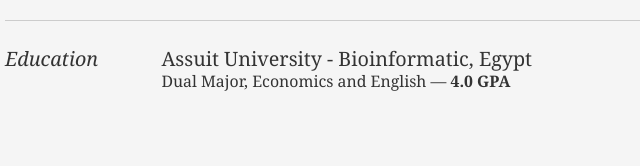
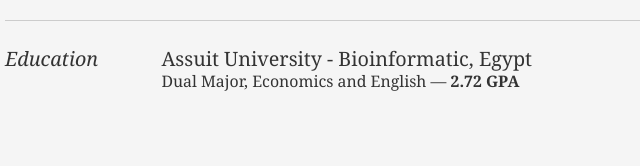
Before and after one commit to MargritEssam/MargritEssam.github.io, a plain HTML site: page index.html in a window 1280 px wide. Shown: the part 1416-1582 px from the top of the page, 240-880 px from the left. Drawn offline with Linux system fonts and the light colour scheme.

Commit message:
Update index.html

```diff
--- a/index.html
+++ b/index.html
@@ -144,7 +144,7 @@
 						</div>
 						<div class="yui-u">
 							<h2>Assuit University - Bioinformatic, Egypt</h2>
-							<h3>Dual Major, Economics and English &mdash; <strong>4.0 GPA</strong> </h3>
+							<h3>Dual Major, Economics and English &mdash; <strong>2.72 GPA</strong> </h3>
 						</div>
 					</div><!--// .yui-gf -->
 
```
